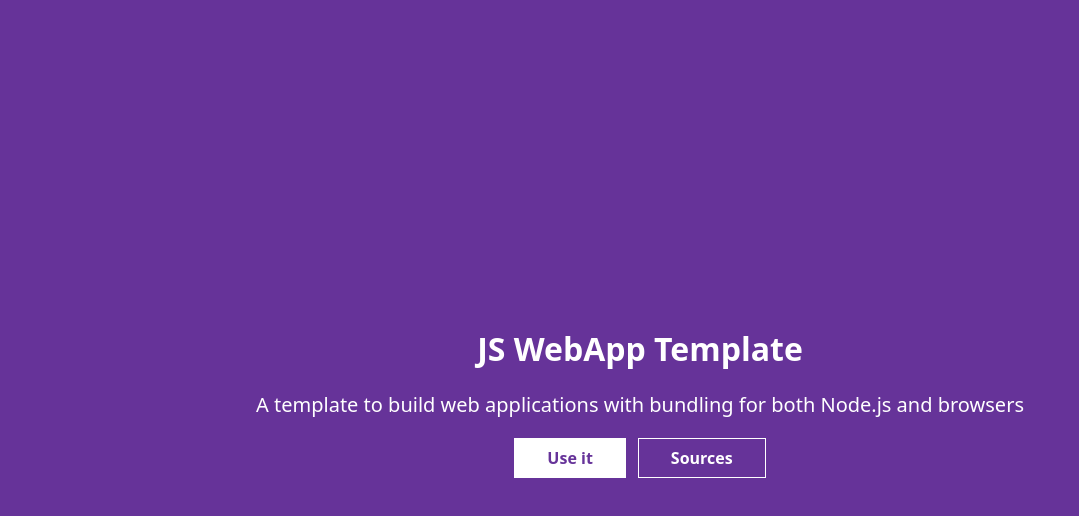
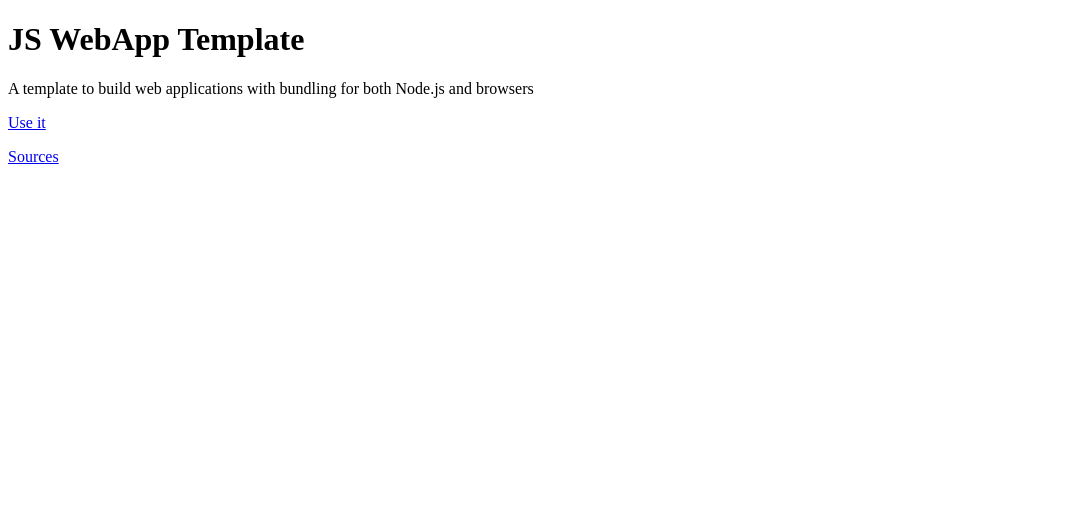
Before and after one commit to faergeek/tiny-browser-hmr-webpack-plugin, a Preact app: page / in a window 1280 px wide. Shown: the top 516 px of the page, without its empty margins (0-1079 px from the left). Built offline with nearby package versions, Linux system fonts and the light colour scheme; the HTML template or start-up script is replaced by a standard one.

Commit message:
Remove css related stuff

```diff
--- a/src/app.module.css
+++ /dev/null
@@ -1,23 +0,0 @@
-.tagline {
-  font-size: 1.25em;
-}
-
-.btn {
-  display: inline-block;
-  border: 1px solid;
-  padding: 0.5em 2em;
-  font-weight: bold;
-  text-decoration: none;
-  white-space: nowrap;
-  cursor: pointer;
-}
-
-.btn_solid {
-  border-color: transparent;
-  background: white;
-  color: rebeccapurple;
-}
-
-.btn + .btn {
-  margin-left: 12px;
-}
--- a/src/app.tsx
+++ b/src/app.tsx
@@ -1,5 +1,3 @@
-import * as css from './app.module.css';
-
 const REPO_URL = 'https://github.com/faergeek/js-webapp-template';
 
 export function App() {
@@ -7,22 +5,17 @@
     <>
       <h1>JS WebApp Template</h1>
 
-      <p className={css.tagline}>
+      <p>
         A template to build web applications with bundling for both Node.js and
         browsers
       </p>
 
       <p>
-        <a
-          className={[css.btn, css.btn_solid].join(' ')}
-          href={`${REPO_URL}/generate`}
-        >
-          Use it
-        </a>
+        <a href={`${REPO_URL}/generate`}>Use it</a>
+      </p>
 
-        <a className={css.btn} href={REPO_URL}>
-          Sources
-        </a>
+      <p>
+        <a href={REPO_URL}>Sources</a>
       </p>
     </>
   );
--- a/src/browser.css
+++ /dev/null
@@ -1,31 +0,0 @@
-@import 'normalize.css';
-
-:root {
-  font: 1em system-ui;
-}
-
-::selection {
-  background: white;
-  color: rebeccapurple;
-}
-
-:any-link {
-  color: inherit;
-}
-
-html {
-  box-sizing: border-box;
-  padding: 24px;
-  min-width: 320px;
-  min-height: 100vh;
-  display: flex;
-  align-items: center;
-  justify-content: center;
-  background: rebeccapurple;
-  color: white;
-  text-align: center;
-}
-
-body {
-  margin: 0;
-}
--- a/src/browser.tsx
+++ b/src/browser.tsx
@@ -1,4 +1,3 @@
-import './browser.css';
 __DEV__ && require('preact/debug');
 import { hydrate } from 'preact';
 
--- a/src/global.d.ts
+++ b/src/global.d.ts
@@ -1,7 +1,2 @@
 declare const __DEV__: boolean;
 declare const __NODE__: boolean;
-
-declare module '*.module.css' {
-  const css: { [key: string]: string };
-  export = css;
-}
--- a/src/nodeRequestHandler.tsx
+++ b/src/nodeRequestHandler.tsx
@@ -17,7 +17,7 @@
   )
   .get('/', async (_req, res, next) => {
     try {
-      const { main }: { main: { css: string[]; js: string[] } } = JSON.parse(
+      const { main }: { main: { js: string[] } } = JSON.parse(
         await readFile(path.resolve(__dirname, 'webpack-assets.json'), 'utf-8')
       );
 
@@ -30,9 +30,6 @@
               name="viewport"
               content="width=device-width,initial-scale=1"
             />
-            {main.css.map(href => (
-              <link key={href} rel="stylesheet" href={href} />
-            ))}
             {main.js.map(src => (
               <script key={src} defer src={src} />
             ))}
--- a/webpack.config.js
+++ b/webpack.config.js
@@ -1,9 +1,6 @@
 const { spawn } = require('child_process');
-const CssMinimizerPlugin = require('css-minimizer-webpack-plugin');
 const { mkdir, writeFile } = require('fs/promises');
 const { createServer } = require('http');
-const MiniCssExtractPlugin = require('mini-css-extract-plugin');
-const svgToMiniDataURI = require('mini-svg-data-uri');
 const path = require('path');
 const { default: SseStream } = require('ssestream');
 const { pipeline } = require('stream');
@@ -54,7 +51,6 @@
                 return result;
               },
               {
-                css: [],
                 js: [],
               }
             ),
@@ -175,7 +171,6 @@
   babelLoaderOptions,
   cache,
   devtoolModuleFilenameTemplate,
-  emitAssets,
   entry,
   externals,
   externalsType,
@@ -230,42 +225,7 @@
           loader: require.resolve('babel-loader'),
           options: babelLoaderOptions,
         },
-        {
-          test: /\.css$/,
-          use: (emitAssets ? [MiniCssExtractPlugin.loader] : []).concat([
-            {
-              loader: require.resolve('css-loader'),
-              options: {
-                importLoaders: 2,
-                modules: {
-                  auto: true,
-                  namedExport: true,
-                  exportOnlyLocals: !emitAssets,
-                  exportLocalsConvention: 'dashesOnly',
-                  localIdentName:
-                    mode === 'development'
-                      ? '[local]@[name]#[contenthash:base64:5]'
-                      : '[hash:base64]',
-                },
-              },
-            },
-            require.resolve('postcss-loader'),
-          ]),
-        },
-        { test: /\.(css|js)$/, use: require.resolve('source-map-loader') },
-        {
-          test: /\.svg$/,
-          type: 'asset',
-          generator: {
-            emit: emitAssets,
-            dataUrl: content => svgToMiniDataURI(content.toString()),
-          },
-        },
-        {
-          test: /\.(png|gif|jpe?g|ico|eot|otf|ttf|woff2?)$/,
-          type: 'asset/resource',
-          generator: { emit: emitAssets },
-        },
+        { test: /\.js$/, use: require.resolve('source-map-loader') },
       ],
     },
   };
@@ -301,7 +261,6 @@
       entry: entry.node,
       srcPath: paths.src,
       outputPath: paths.build,
-      emitAssets: false,
       target: 'node',
       babelLoaderOptions: {
         envName: env,
@@ -337,7 +296,6 @@
       entry: entry.browser,
       srcPath: paths.src,
       outputPath: paths.public,
-      emitAssets: true,
       babelLoaderOptions: {
         envName: env,
         plugins: [
@@ -353,10 +311,6 @@
           __NODE__: JSON.stringify(false),
         }),
         new AssetsPlugin(path.join(paths.build, 'webpack-assets.json')),
-        new MiniCssExtractPlugin({
-          experimentalUseImportModule: false,
-          filename: watch ? '[name].css' : '[name].[contenthash].css',
-        }),
       ]
         .concat(process.stdout.isTTY ? [new webpack.ProgressPlugin()] : [])
         .concat(
@@ -388,7 +342,6 @@
             : []
         ),
       optimization: {
-        minimizer: ['...', new CssMinimizerPlugin()],
         runtimeChunk: extractRuntimeChunk
           ? { name: entrypoint => `runtime-${entrypoint.name}` }
           : undefined,
@@ -399,11 +352,6 @@
               chunks: 'initial',
               name: (module, chunks, cacheGroupKey) =>
                 `${cacheGroupKey}-${chunks.map(chunk => chunk.name).join('&')}`,
-            },
-            css: {
-              type: 'css/mini-extract',
-              name: 'main',
-              chunks: 'async',
             },
           },
         },
```
Also changed, not shown: package.json (+0 -14 lines), 2 other files (tests, documents, lock files or other folders).
